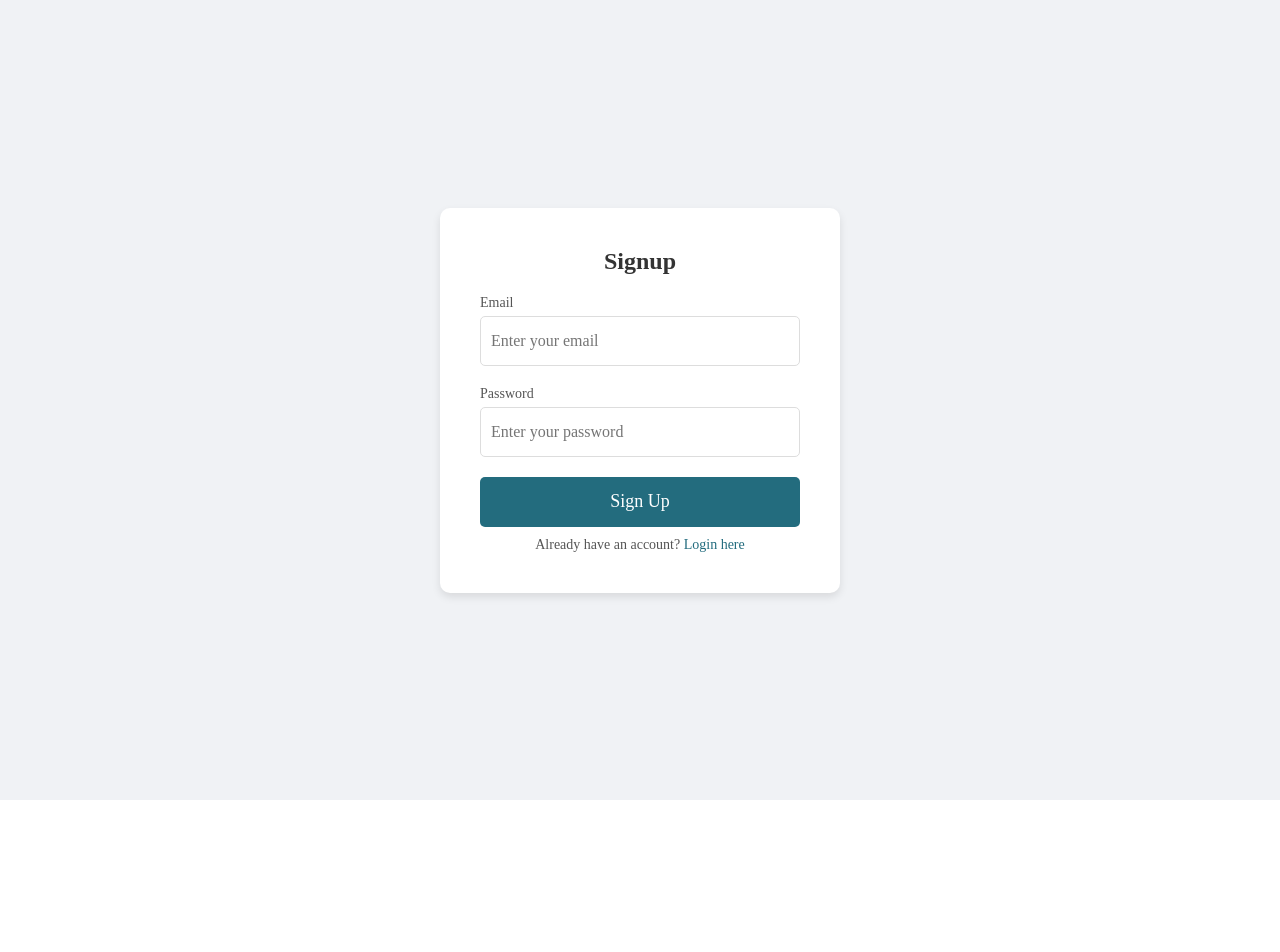
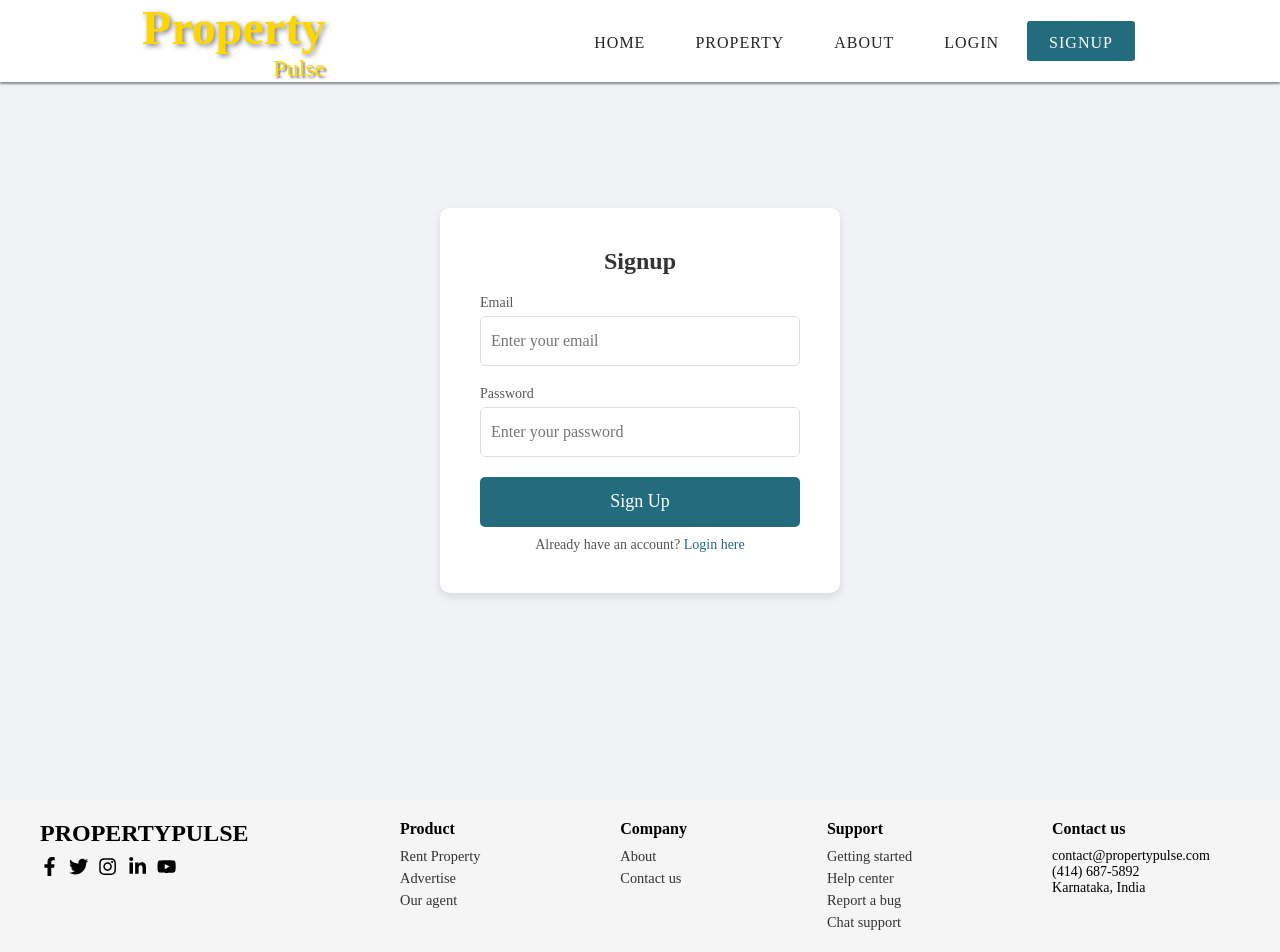
Before and after one commit to ikbal-hussain/Real-Estate-Accomodation, a React (Vite) app in the folder real_estate_app/: page /signup in a window 1280 px wide. Shown: the top 952 px of the page. Before the commit the page ends 800 px from the top, so only its background shows below. Built offline with nearby package versions, Linux system fonts and the light colour scheme.

Commit message:
error fixed

```diff
--- a/real_estate_app/src/pages/Login.jsx
+++ b/real_estate_app/src/pages/Login.jsx
@@ -3,6 +3,8 @@ import { signInWithEmailAndPassword } from "firebase/auth";
 import { auth } from "../firebase";
 import { useNavigate } from "react-router-dom";
 import "../styles/auth.css";
+import Navbar from "../components/Navbar";
+import Footer from "../components/Footer";
 
 const Login = () => {
   const [email, setEmail] = useState("");
@@ -21,7 +23,9 @@ const Login = () => {
   };
 
   return (
-    <div className="auth-container">
+    <>
+      <Navbar />
+      <div className="auth-container">
       <div className="auth-form">
         <h2>Login</h2>
         <form onSubmit={handleLogin}>
@@ -55,6 +59,8 @@ const Login = () => {
         </p>
       </div>
     </div>
+    <Footer />
+    </>
   );
 };
 
--- a/real_estate_app/src/pages/Signup.jsx
+++ b/real_estate_app/src/pages/Signup.jsx
@@ -3,6 +3,8 @@ import { createUserWithEmailAndPassword } from "firebase/auth";
 import { auth } from "../firebase";
 import { useNavigate } from "react-router-dom";
 import "../styles/auth.css";
+import Navbar from "../components/Navbar";
+import Footer from "../components/Footer";
 
 const Signup = () => {
   const [email, setEmail] = useState("");
@@ -21,7 +23,9 @@ const Signup = () => {
   };
 
   return (
-    <div className="auth-container">
+    <>
+    <Navbar />
+      <div className="auth-container">
       <div className="auth-form">
         <h2>Signup</h2>
         <form onSubmit={handleSignup}>
@@ -55,6 +59,8 @@ const Signup = () => {
         </p>
       </div>
     </div>
+    <Footer />
+    </>
   );
 };
 
```
